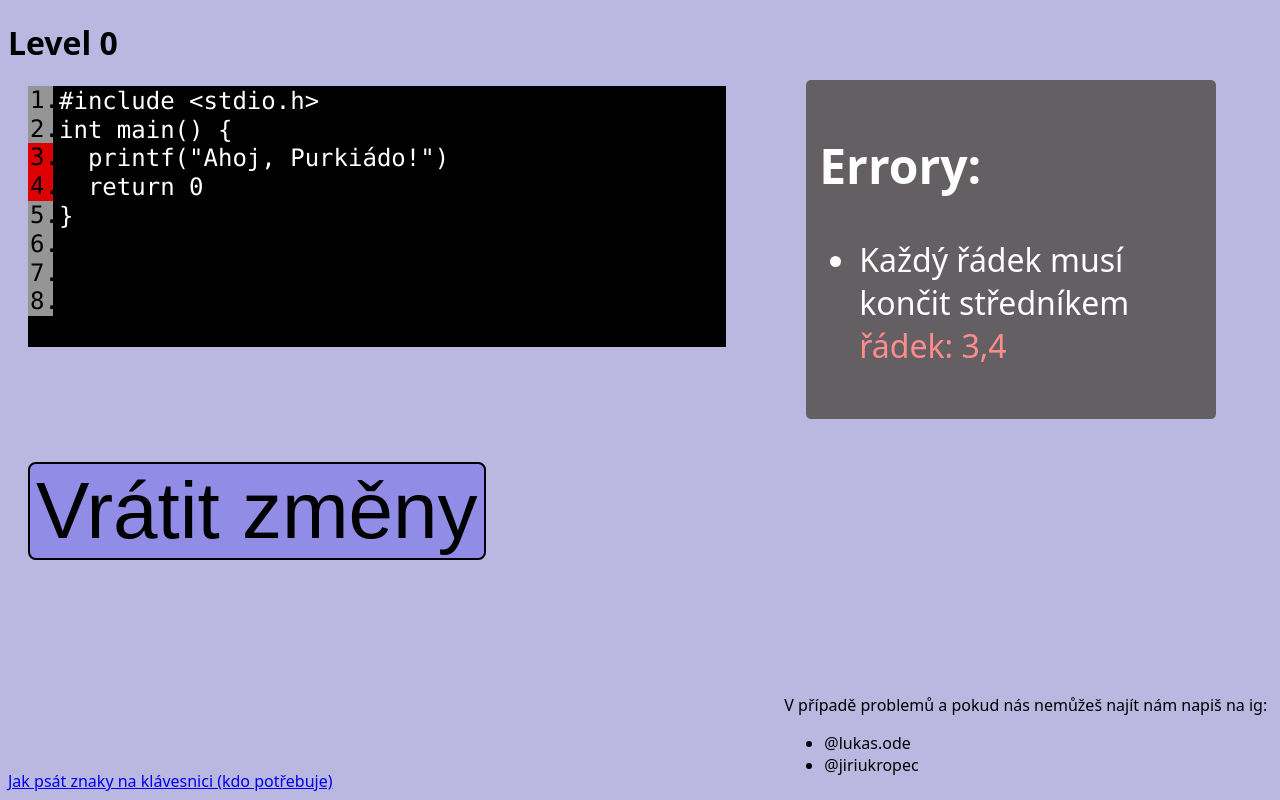
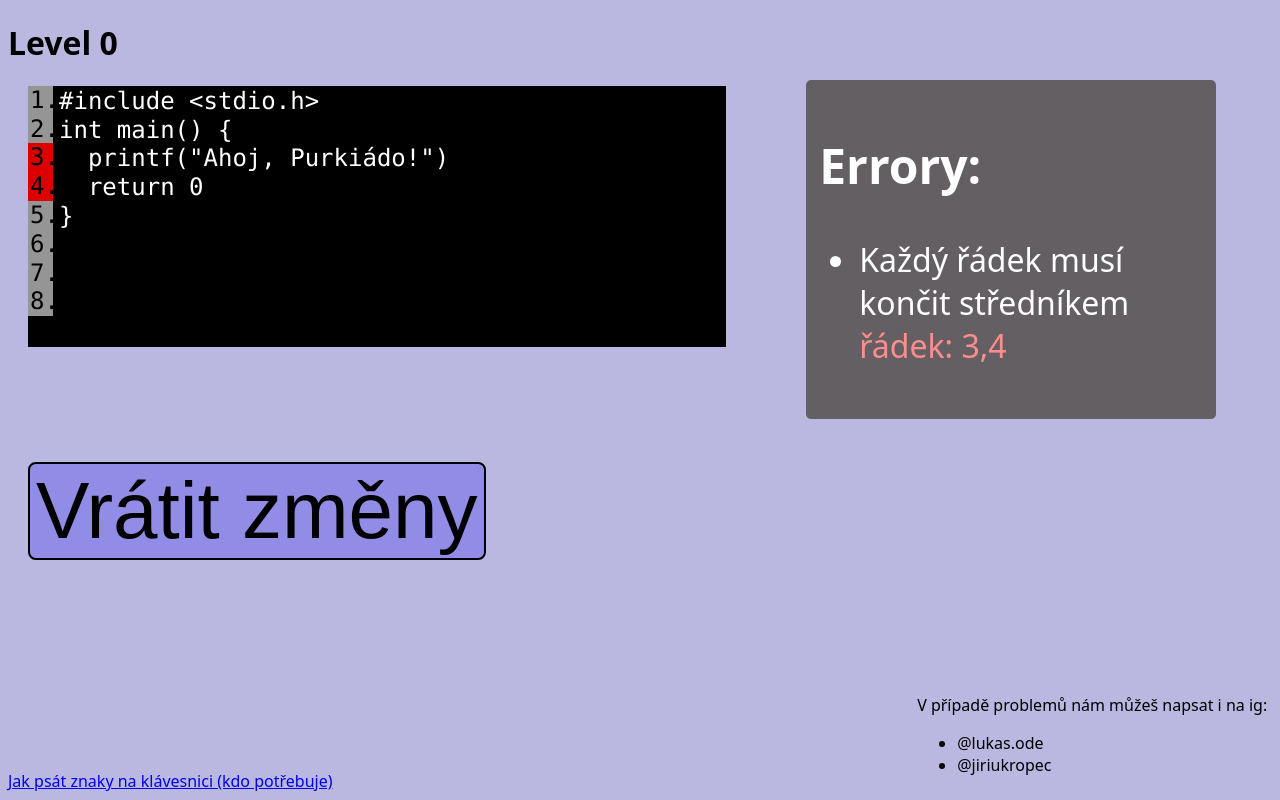
Before and after one commit to divear/purkiada2024, a Next.js app: page /hra in a window 1280 px wide. Built offline with nearby package versions, Linux system fonts and the light colour scheme.

Commit message:
Update hra.tsx

```diff
--- a/pages/hra.tsx
+++ b/pages/hra.tsx
@@ -206,7 +206,7 @@ function Hra() {
                 </ul>
             </div>
             <div className="igText">
-                <p>V případě problemů a pokud nás nemůžeš najít nám napiš na ig: </p>
+                <p>V případě problemů nám můžeš napsat i na ig: </p>
                 <ul>
                     <li>@lukas.ode</li>
                     <li>@jiriukropec</li>
```
